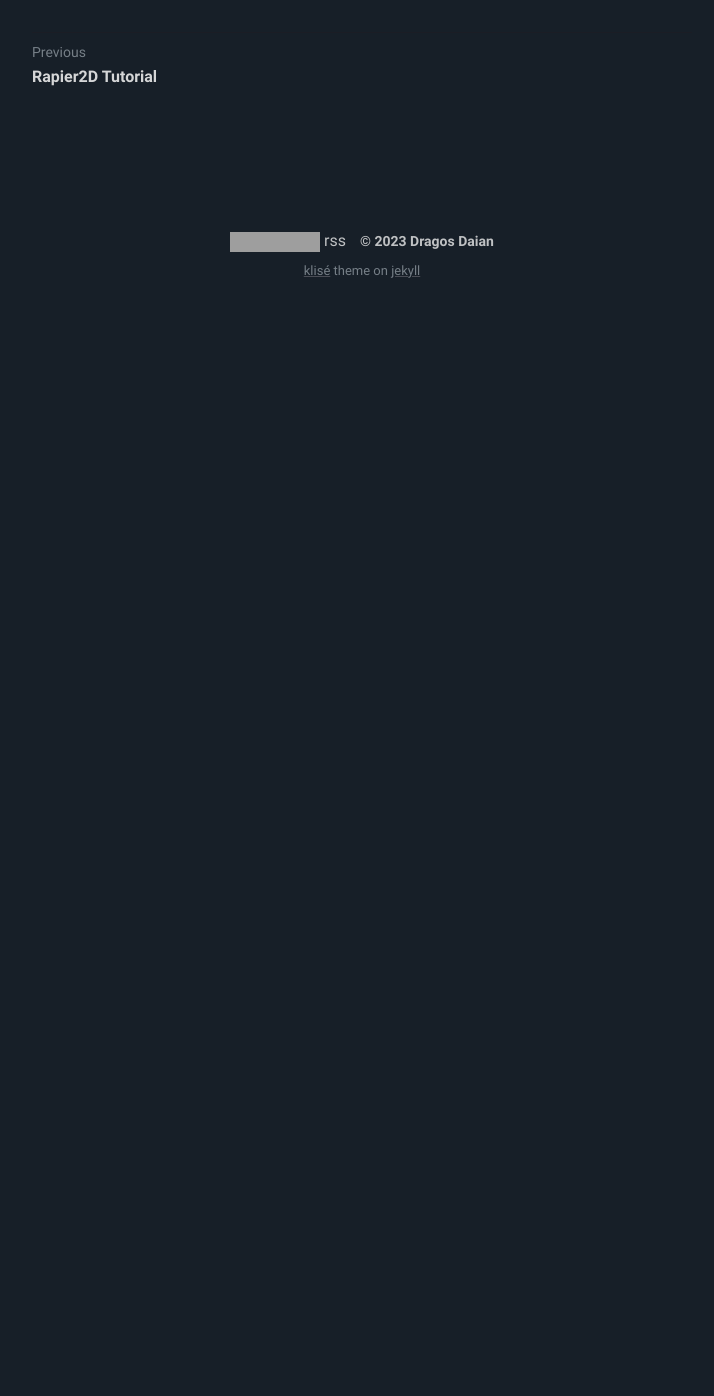
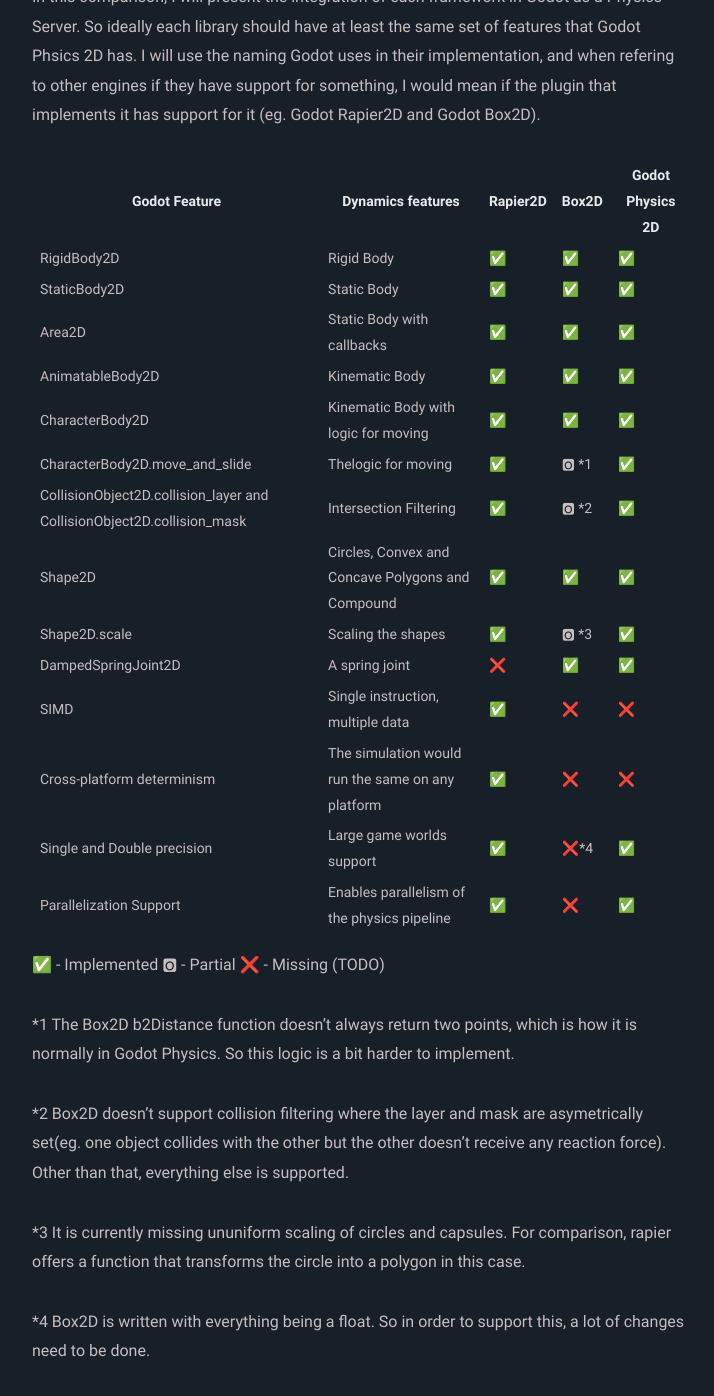
Before and after one commit to appsinacup/appsinacup.github.io, a Jekyll site: the page built from _posts/2023-10-29-godot-physics-vs-box2d-vs-rapier2d.md, in a window 1280 px wide and 1400 px high, scrolled down 1695 px. Shown: the top 1396 px of the window, without its empty margins (278-992 px from the left). Built offline with Jekyll 4.4.1, drawn with Linux system fonts in a browser that asks for light colours; before the commit the page ends 2010 px from its top, so only the background shows below that; some of the changed text lies outside the part shown; grey boxes are pictures that could not be loaded.

Commit message:
Update 2023-10-29-godot-physics-vs-box2d-vs-rapier2d.md

```diff
--- a/_posts/2023-10-29-godot-physics-vs-box2d-vs-rapier2d.md
+++ b/_posts/2023-10-29-godot-physics-vs-box2d-vs-rapier2d.md
@@ -26,5 +26,35 @@
 
 Box2D is a free 2D open source physics engine for games and published under MIT license. It is written by [Erin Catto](https://box2d.org) and is one of the oldest (more than 15 years) and most stable 2d physics library out there.
 
+# Features
 
-WIP
+In this comparison, I will present the integration of each framework in Godot as a Physics Server. So ideally each library should have at least the same set of features that Godot Phsics 2D has. I will use the naming Godot uses in their implementation, and when refering to other engines if they have support for something, I would mean if the plugin that implements it has support for it (eg. Godot Rapier2D and Godot Box2D).
+
+|Godot Feature|Dynamics features|Rapier2D|Box2D|Godot Physics 2D|
+|-|-|-|-|-|
+|RigidBody2D|Rigid Body|✅|✅|✅|
+|StaticBody2D|Static Body|✅|✅|✅|
+|Area2D|Static Body with callbacks|✅|✅|✅|
+|AnimatableBody2D|Kinematic Body|✅|✅|✅|
+|CharacterBody2D|Kinematic Body with logic for moving|✅|✅|✅|
+|CharacterBody2D.move_and_slide|Thelogic for moving|✅|🅾 *1|✅|
+|CollisionObject2D.collision_layer and CollisionObject2D.collision_mask|Intersection Filtering|✅|🅾 *2|✅|
+|Shape2D|Circles, Convex and Concave Polygons and Compound|✅|✅|✅|
+|Shape2D.scale|Scaling the shapes|✅|🅾 *3|✅|
+|DampedSpringJoint2D|A spring joint|❌|✅|✅|
+|SIMD|Single instruction, multiple data|✅|❌|❌|
+|Cross-platform determinism|The simulation would run the same on any platform|✅|❌|❌|
+|Single and Double precision|Large game worlds support|✅|❌*4|✅|
+|Parallelization Support|Enables parallelism of the physics pipeline|✅|❌|✅|
+
+✅ - Implemented
+🅾 - Partial
+❌ - Missing (TODO)
+
+*1 The Box2D b2Distance function doesn't always return two points, which is how it is normally in Godot Physics. So this logic is a bit harder to implement.
+
+*2 Box2D doesn't support collision filtering where the layer and mask are asymetrically set(eg. one object collides with the other but the other doesn't receive any reaction force). Other than that, everything else is supported.
+
+*3 It is currently missing ununiform scaling of circles and capsules. For comparison, rapier offers a function that transforms the circle into a polygon in this case.
+
+*4 Box2D is written with everything being a float. So in order to support this, a lot of changes need to be done.
```
